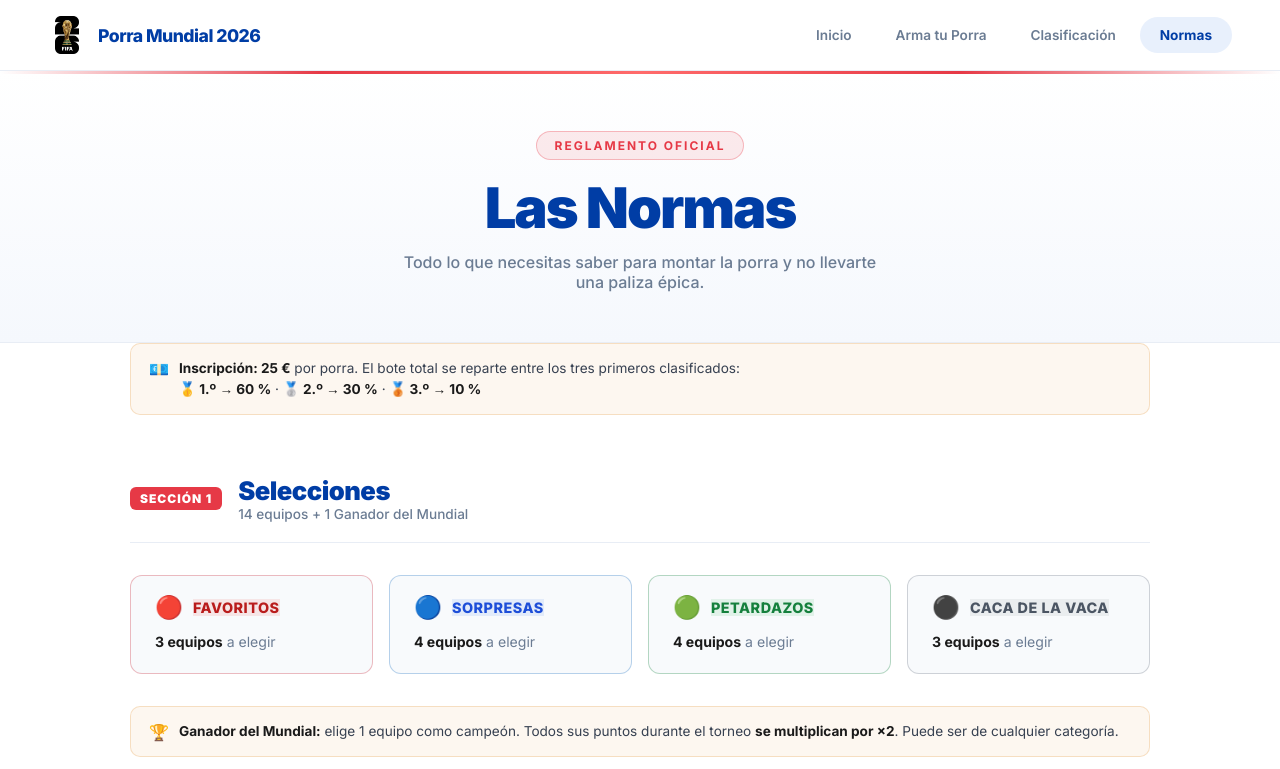
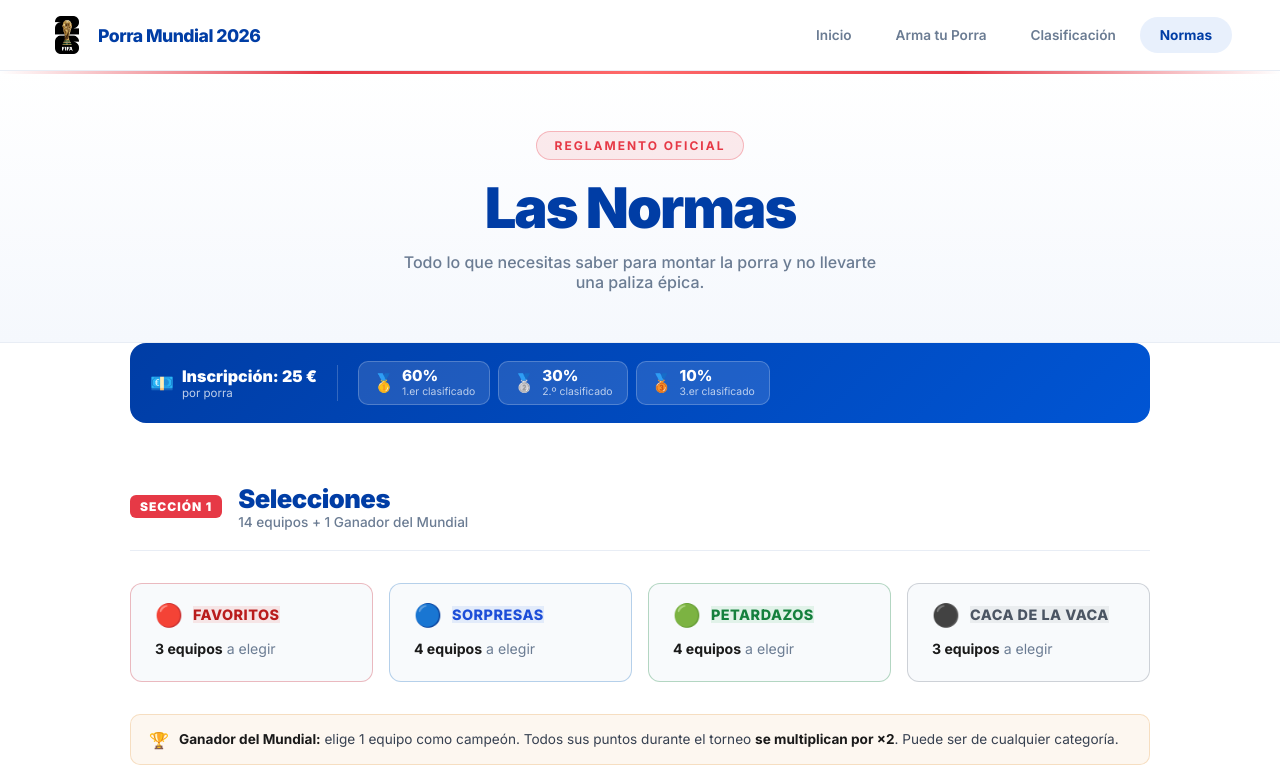
Before and after one commit to paupelo/porra-mundial, a React (Create React App) app: page /normas in a window 1280 px wide. Shown: the top 769 px of the page. Built offline with nearby package versions, Linux system fonts and the light colour scheme.

Commit message:
Normas: bloque precio/premios compacto y más bonito

```diff
--- a/src/components/Normas/Normas.js
+++ b/src/components/Normas/Normas.js
@@ -138,13 +138,49 @@ export default function Normas() {
 
       <div className="normas-content">
 
-        {/* ===================== PRECIO ===================== */}
-        <div className="nota-box nota-yellow" style={{ marginBottom: 32 }}>
-          <span className="nota-icon">💶</span>
-          <p className="nota-text">
-            <strong>Inscripción: 25 €</strong> por porra. El bote total se reparte entre los tres primeros clasificados:
-            <br /><strong>🥇 1.º → 60 %</strong> · <strong>🥈 2.º → 30 %</strong> · <strong>🥉 3.º → 10 %</strong>
-          </p>
+        {/* ===================== PRECIO Y PREMIOS ===================== */}
+        <div style={{
+          background: 'linear-gradient(135deg, #003DA5 0%, #0055d4 100%)',
+          borderRadius: 16,
+          padding: '18px 20px',
+          marginBottom: 32,
+          color: '#fff',
+          display: 'flex',
+          alignItems: 'center',
+          gap: 20,
+          flexWrap: 'wrap',
+        }}>
+          <div style={{ display: 'flex', alignItems: 'center', gap: 8, flexShrink: 0 }}>
+            <span style={{ fontSize: '1.2rem' }}>💶</span>
+            <div>
+              <div style={{ fontSize: '1rem', fontWeight: 900 }}>Inscripción: 25 €</div>
+              <div style={{ fontSize: '0.72rem', opacity: 0.75 }}>por porra</div>
+            </div>
+          </div>
+          <div style={{ width: 1, height: 36, background: 'rgba(255,255,255,0.2)', flexShrink: 0 }} />
+          <div style={{ display: 'flex', gap: 8, flexWrap: 'wrap' }}>
+            {[
+              { medal: '🥇', pct: '60%', label: '1.er clasificado' },
+              { medal: '🥈', pct: '30%', label: '2.º clasificado'  },
+              { medal: '🥉', pct: '10%', label: '3.er clasificado' },
+            ].map(({ medal, pct, label }) => (
+              <div key={label} style={{
+                background: 'rgba(255,255,255,0.12)',
+                border: '1px solid rgba(255,255,255,0.22)',
+                borderRadius: 10,
+                padding: '6px 14px',
+                display: 'flex',
+                alignItems: 'center',
+                gap: 7,
+              }}>
+                <span style={{ fontSize: '1.1rem' }}>{medal}</span>
+                <div>
+                  <div style={{ fontSize: '0.95rem', fontWeight: 800, lineHeight: 1.1 }}>{pct}</div>
+                  <div style={{ fontSize: '0.65rem', opacity: 0.7 }}>{label}</div>
+                </div>
+              </div>
+            ))}
+          </div>
         </div>
 
         {/* ===================== SECCIÓN 1: SELECCIONES ===================== */}
```
